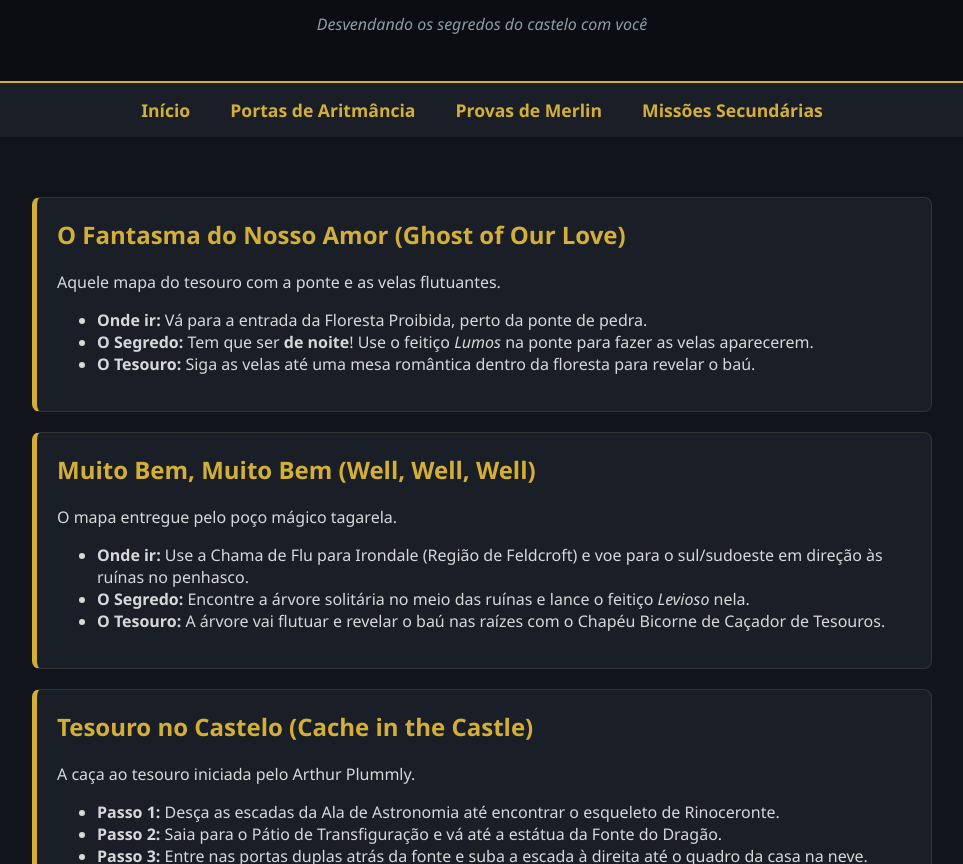
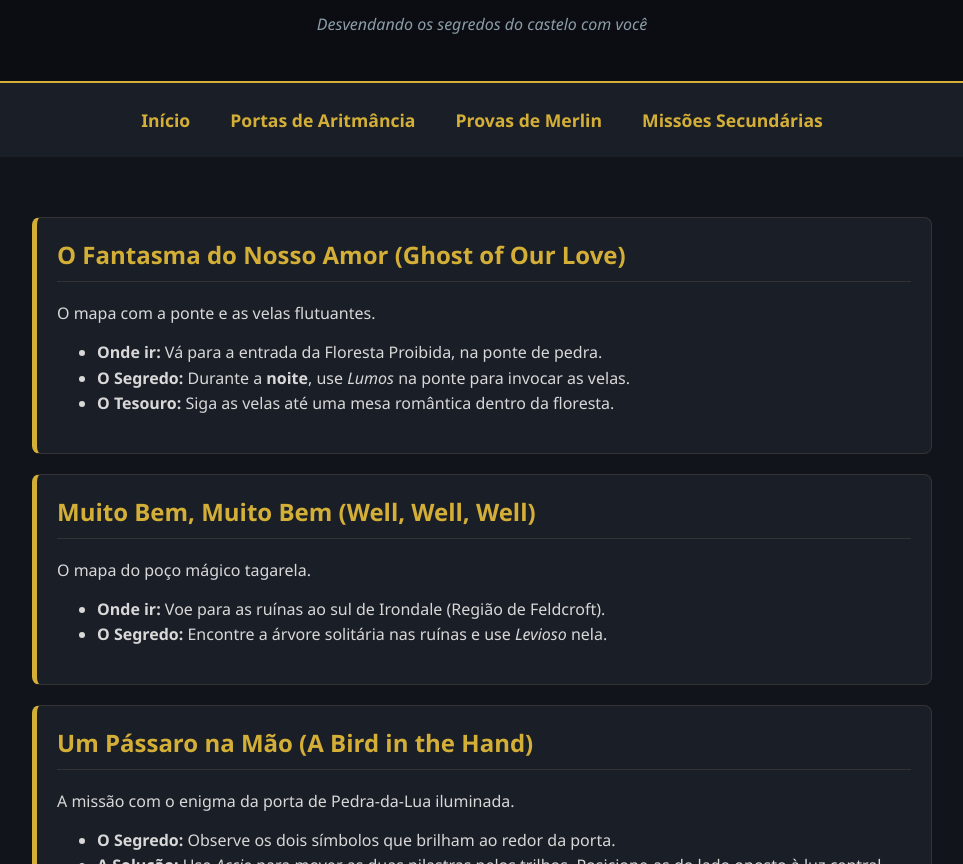
Before and after one commit to lokolukas755-art/lokolukas755-art.github.io, a plain HTML site: page missoes.html in a window 1280 px wide. Shown: the part 88-952 px from the top of the page, without its empty margins (158-1121 px from the left). Drawn offline with Linux system fonts and the light colour scheme.

Commit message:
Update missoes.html

```diff
--- a/missoes.html
+++ b/missoes.html
@@ -9,12 +9,13 @@
         header { background-color: #0b0d12; padding: 30px; text-align: center; border-bottom: 2px solid #d4af37; }
         h1 { color: #d4af37; margin: 0; font-size: 2.5em; letter-spacing: 2px; }
         p.subtitle { color: #8c9da8; font-style: italic; }
-        nav { display: flex; justify-content: center; background-color: #1a1e26; padding: 15px; }
-        nav a { color: #d4af37; text-decoration: none; margin: 0 20px; font-weight: bold; font-size: 1.1em; transition: color 0.3s; }
+        nav { display: flex; justify-content: center; background-color: #1a1e26; padding: 15px; flex-wrap: wrap; }
+        nav a { color: #d4af37; text-decoration: none; margin: 10px 20px; font-weight: bold; font-size: 1.1em; transition: color 0.3s; }
         nav a:hover { color: #ffffff; }
         .container { max-width: 900px; margin: 40px auto; padding: 20px; }
         .card { background-color: #1a1e26; border: 1px solid #333; border-radius: 8px; padding: 20px; margin-bottom: 20px; border-left: 5px solid #d4af37; }
-        .card h2 { color: #d4af37; margin-top: 0; }
+        .card h2 { color: #d4af37; margin-top: 0; border-bottom: 1px solid #333; padding-bottom: 10px; }
+        .card ul { line-height: 1.6; }
         footer { text-align: center; padding: 20px; font-size: 0.9em; color: #666; margin-top: 40px; border-top: 1px solid #333; }
     </style>
 </head>
@@ -33,37 +34,62 @@
     </nav>
 
     <div class="container">
+
         <div class="card">
             <h2>O Fantasma do Nosso Amor (Ghost of Our Love)</h2>
-            <p>Aquele mapa do tesouro com a ponte e as velas flutuantes.</p>
+            <p>O mapa com a ponte e as velas flutuantes.</p>
             <ul>
-                <li><strong>Onde ir:</strong> Vá para a entrada da Floresta Proibida, perto da ponte de pedra.</li>
-                <li><strong>O Segredo:</strong> Tem que ser <strong>de noite</strong>! Use o feitiço <em>Lumos</em> na ponte para fazer as velas aparecerem.</li>
-                <li><strong>O Tesouro:</strong> Siga as velas até uma mesa romântica dentro da floresta para revelar o baú.</li>
+                <li><strong>Onde ir:</strong> Vá para a entrada da Floresta Proibida, na ponte de pedra.</li>
+                <li><strong>O Segredo:</strong> Durante a <strong>noite</strong>, use <em>Lumos</em> na ponte para invocar as velas.</li>
+                <li><strong>O Tesouro:</strong> Siga as velas até uma mesa romântica dentro da floresta.</li>
+            </ul>
+        </div>
+        <div class="card">
+            <h2>Muito Bem, Muito Bem (Well, Well, Well)</h2>
+            <p>O mapa do poço mágico tagarela.</p>
+            <ul>
+                <li><strong>Onde ir:</strong> Voe para as ruínas ao sul de Irondale (Região de Feldcroft).</li>
+                <li><strong>O Segredo:</strong> Encontre a árvore solitária nas ruínas e use <em>Levioso</em> nela.</li>
             </ul>
         </div>
 
         <div class="card">
-            <h2>Muito Bem, Muito Bem (Well, Well, Well)</h2>
-            <p>O mapa entregue pelo poço mágico tagarela.</p>
+            <h2>Um Pássaro na Mão (A Bird in the Hand)</h2>
+            <p>A missão com o enigma da porta de Pedra-da-Lua iluminada.</p>
             <ul>
-                <li><strong>Onde ir:</strong> Use a Chama de Flu para Irondale (Região de Feldcroft) e voe para o sul/sudoeste em direção às ruínas no penhasco.</li>
-                <li><strong>O Segredo:</strong> Encontre a árvore solitária no meio das ruínas e lance o feitiço <em>Levioso</em> nela.</li>
-                <li><strong>O Tesouro:</strong> A árvore vai flutuar e revelar o baú nas raízes com o Chapéu Bicorne de Caçador de Tesouros.</li>
+                <li><strong>O Segredo:</strong> Observe os dois símbolos que brilham ao redor da porta.</li>
+                <li><strong>A Solução:</strong> Use <em>Accio</em> para mover as duas pilastras pelos trilhos. Posicione-as do lado oposto à luz central para projetar a sombra exatamente em cima dos símbolos correspondentes desenhados no chão.</li>
             </ul>
         </div>
 
         <div class="card">
-            <h2>Tesouro no Castelo (Cache in the Castle)</h2>
-            <p>A caça ao tesouro iniciada pelo Arthur Plummly.</p>
+            <h2>Resolvido pelo Sino (Solved by the Bell)</h2>
+            <p>O mapa musical que toca o tema de Harry Potter!</p>
             <ul>
-                <li><strong>Passo 1:</strong> Desça as escadas da Ala de Astronomia até encontrar o esqueleto de Rinoceronte.</li>
-                <li><strong>Passo 2:</strong> Saia para o Pátio de Transfiguração e vá até a estátua da Fonte do Dragão.</li>
-                <li><strong>Passo 3:</strong> Entre nas portas duplas atrás da fonte e suba a escada à direita até o quadro da casa na neve.</li>
-                <li><strong>O Segredo:</strong> Use <em>Accio</em> no puxador no topo da moldura do quadro para abrir a passagem secreta!</li>
+                <li><strong>Onde ir:</strong> Esconderijo da Henrietta, na região de Manor Cape.</li>
+                <li><strong>O Segredo:</strong> Você encontrará uma fileira de sinos mágicos. Atire neles com o ataque básico na ordem correta.</li>
+                <li><strong>A Ordem dos Sinos:</strong> Do menor pro maior (1 a 9): Toque 8 - 5 - 3 - 4 - 5 - 1 - 2 - 4.</li>
             </ul>
         </div>
-    </div>
+
+        <div class="card">
+            <h2>O Salão de Herodiana (The Hall of Herodiana)</h2>
+            <p>O maior enigma de blocos do jogo, pedido pela aluna Sophronia Franklin.</p>
+            <ul>
+                <li><strong>O Segredo:</strong> Fica na base da Torre de Defesa Contra as Artes das Trevas. Use o feitiço <em>Depulso</em> no botão dourado da parede para revelar a porta.</li>
+                <li><strong>A Solução:</strong> Use <em>Accio</em> e <em>Depulso</em> para empurrar e puxar os grandes blocos dourados, criando pontes para atravessar as três salas. Lembre-se que os blocos grudam uns nos outros!</li>
+            </ul>
+        </div>
+
+        <div class="card">
+            <h2>Nome da Nova Missão Aqui</h2>
+            <p>Descrição curta da missão.</p>
+            <ul>
+                <li><strong>Passo 1:</strong> O que fazer primeiro.</li>
+                <li><strong>Passo 2:</strong> Como resolver o enigma.</li>
+            </ul>
+        </div>
+        </div>
 
     <footer>
         <p>Projeto criado pela comunidade para a comunidade de Hogwarts Legacy.</p>
```
